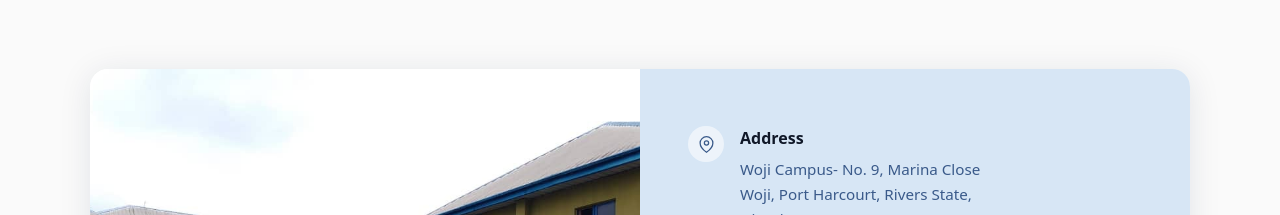
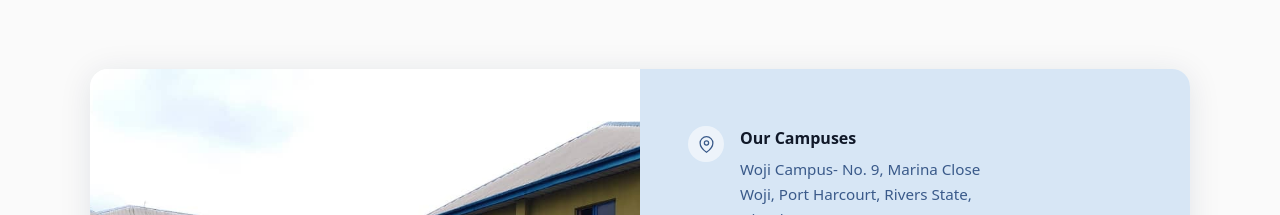
Before and after one commit to Abas-dev/VIRGO-PRAEDICANDA-landing, a React (Vite) app: page / in a window 1280 px wide. Shown: the part 3674-3889 px from the top of the page. Built offline with nearby package versions, Linux system fonts and the light colour scheme.

Commit message:
Update App.jsx

```diff
--- a/src/App.jsx
+++ b/src/App.jsx
@@ -341,7 +341,7 @@ const Contact = () => (
               </svg>
             </div>
             <div>
-              <h4>Address</h4>
+              <h4>Our Campuses</h4>
               <p>
                Woji Campus- No. 9, Marina Close
                 <br />
```
